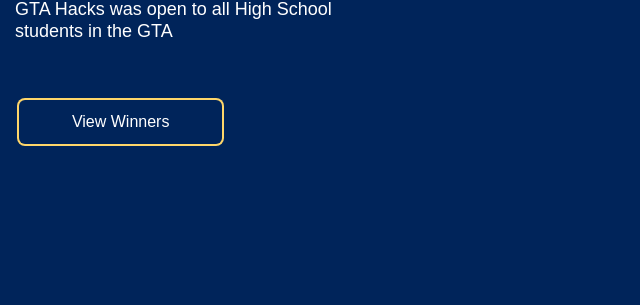
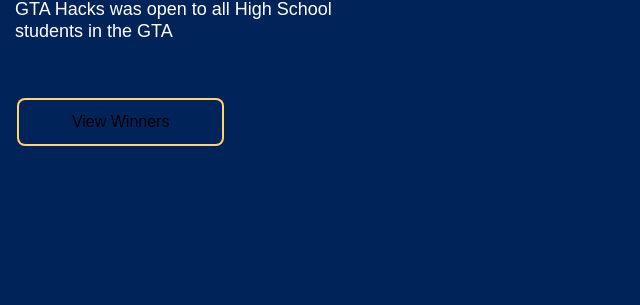
Before and after one commit to northern-dehacks/gta-hacks, a Django app: page / in a window 1280 px wide, with the pointer over the restyled element. Shown: the part 468-773 px from the top of the page, without its empty margins (0-640 px from the left). Run offline with Django 3.2, Linux system fonts and the light colour scheme; some libraries are stand-ins or nearby versions; some web fonts are replaced.

Commit message:
small hover colour change

```diff
--- a/static/css/style.css
+++ b/static/css/style.css
@@ -79,9 +79,6 @@ a{
     transition: all 0.3s ease;
 }
 
-.cta-btn:hover a {
-    color: #fff;
-}
 
 .cta-btn-sponsor {
     padding: 10px 25px;
```
